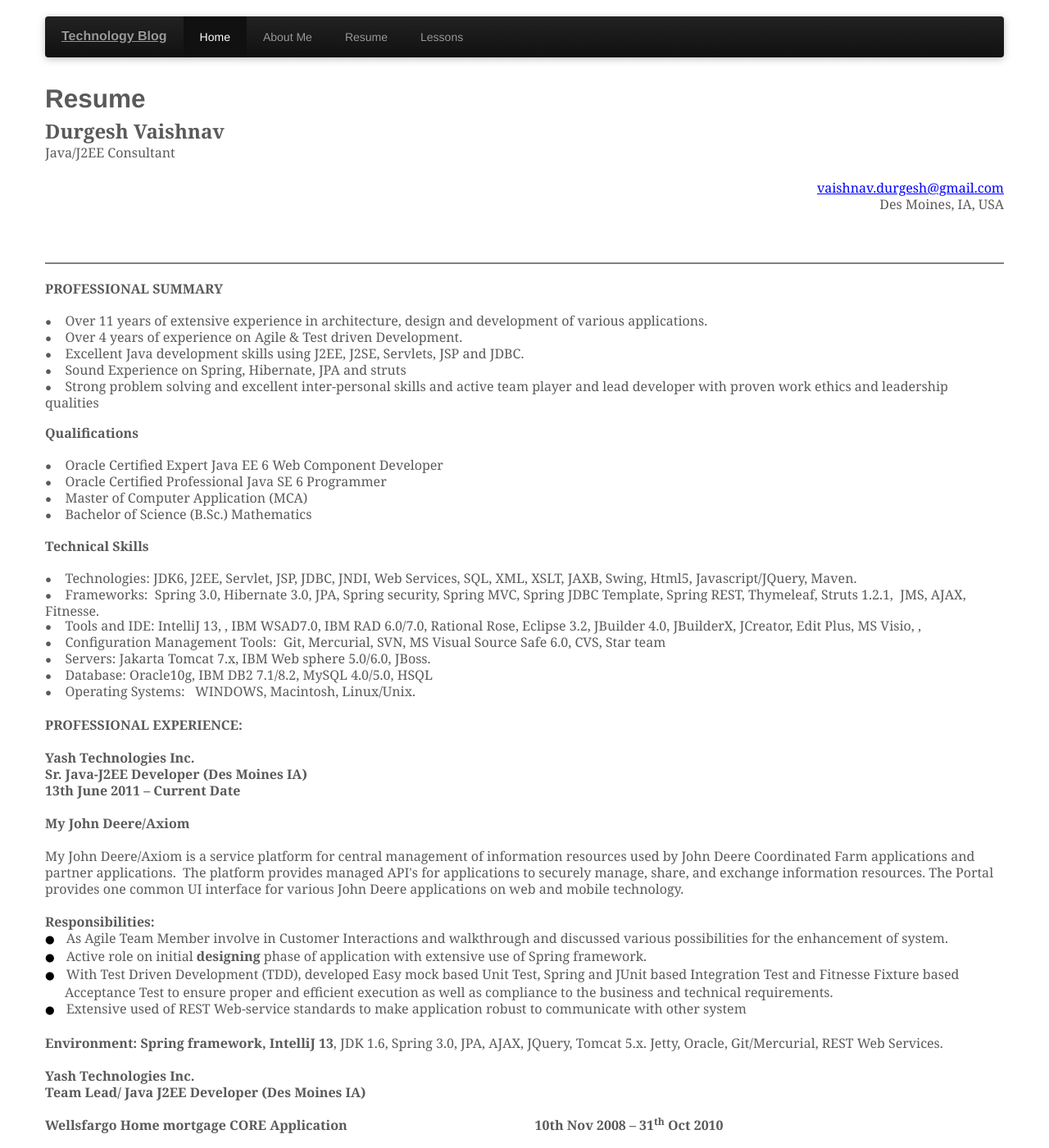
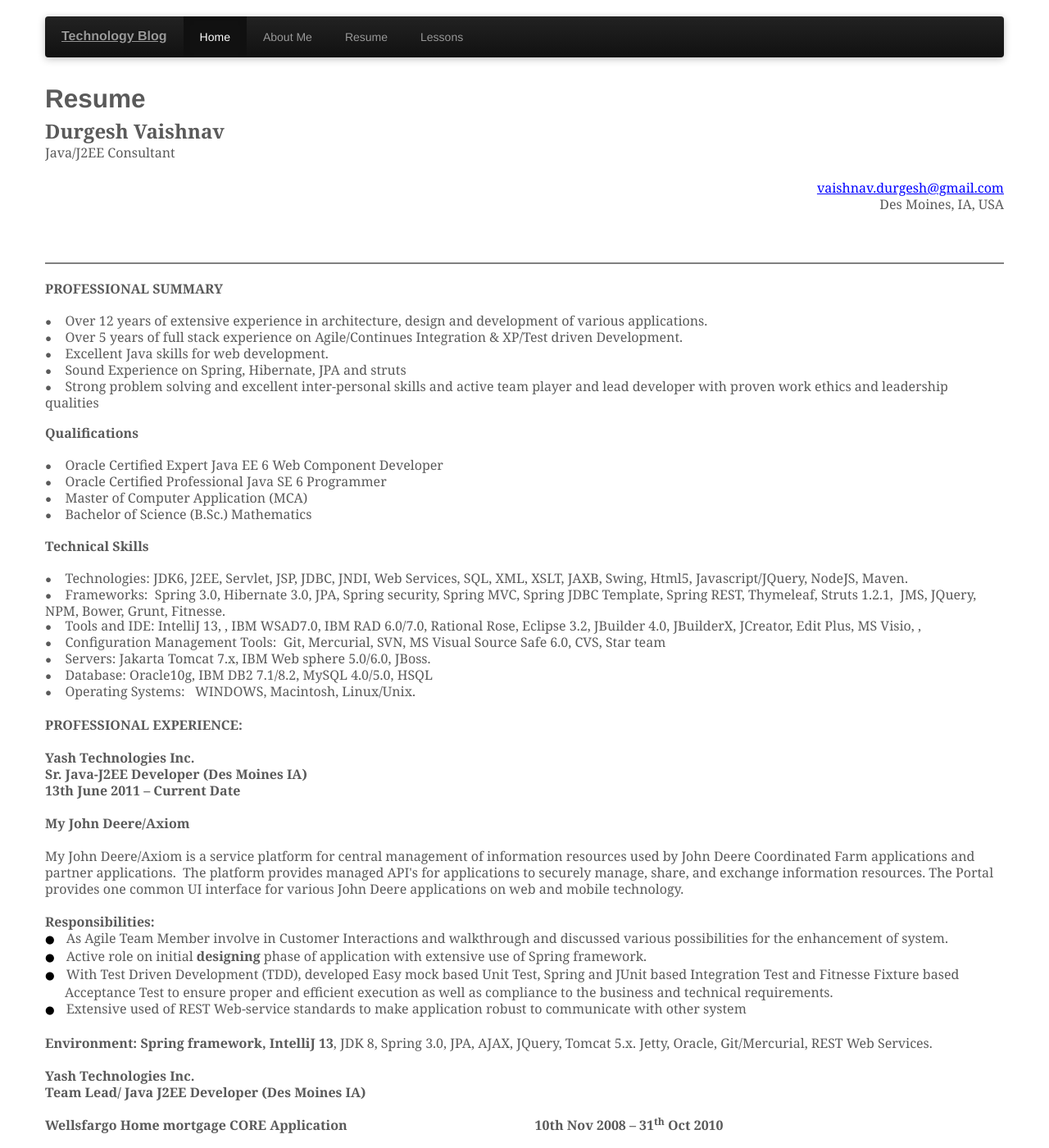
Before and after one commit to vdurgesh/git-pages, a Jekyll site: the page built from resume.html, in a window 1280 px wide and 1400 px high. Shown: the whole window at 82% size. Built offline with Jekyll 4.4.1, drawn with Linux system fonts in a browser that asks for light colours.

Commit message:
update resume

```diff
--- a/resume.html
+++ b/resume.html
@@ -1508,7 +1508,7 @@
 style='font-size:10.0pt;mso-bidi-font-size:12.0pt;font-family:Symbol;
 mso-fareast-font-family:Symbol;mso-bidi-font-family:Symbol'><span
 style='mso-list:Ignore'>&#9679;<span style='font:7.0pt "Times New Roman"'>&nbsp;&nbsp;&nbsp;&nbsp;&nbsp;&nbsp;
-</span></span></span><![endif]>Over 11 years of extensive experience in
+</span></span></span><![endif]>Over 12 years of extensive experience in
 architecture, design and development of various applications.</p>
 
 <p class=MsoNormal style='margin-left:0in;;line-height:13.5pt;
@@ -1516,7 +1516,7 @@
 style='font-size:10.0pt;mso-bidi-font-size:12.0pt;font-family:Symbol;
 mso-fareast-font-family:Symbol;mso-bidi-font-family:Symbol'><span
 style='mso-list:Ignore'>&#9679;<span style='font:7.0pt "Times New Roman"'>&nbsp;&nbsp;&nbsp;&nbsp;&nbsp;&nbsp;
-</span></span></span><![endif]>Over 4 years of experience on Agile &amp; Test
+</span></span></span><![endif]>Over 5 years of full stack experience on Agile/Continues Integration &amp; XP/Test
 driven Development.</p>
 
 <p class=MsoNormal style='margin-left:0in;;line-height:13.5pt;
@@ -1524,8 +1524,7 @@
 style='font-size:10.0pt;mso-bidi-font-size:12.0pt;font-family:Symbol;
 mso-fareast-font-family:Symbol;mso-bidi-font-family:Symbol'><span
 style='mso-list:Ignore'>&#9679;<span style='font:7.0pt "Times New Roman"'>&nbsp;&nbsp;&nbsp;&nbsp;&nbsp;&nbsp;
-</span></span></span><![endif]>Excellent Java development skills using J2EE,
-J2SE, Servlets, JSP and JDBC.</p>
+</span></span></span><![endif]>Excellent Java skills for web development.</p>
 
 <p class=MsoNormal style='margin-left:0in;line-height:13.5pt;
 mso-list:l5 level1 lfo1;tab-stops:list .5in'><![if !supportLists]><span
@@ -1596,8 +1595,8 @@
 mso-fareast-font-family:Symbol;mso-bidi-font-family:Symbol'><span
 style='mso-list:Ignore'>&#9679;<span style='font:7.0pt "Times New Roman"'>&nbsp;&nbsp;&nbsp;&nbsp;&nbsp;&nbsp;
 </span></span></span><![endif]>Technologies: JDK6, J2EE, Servlet, JSP, JDBC,
-JNDI, Web Services, SQL, XML, XSLT, JAXB, Swing, Html5, <span class=SpellE>Javascript</span>/<span
-class=SpellE>JQuery</span>, Maven.</p>
+JNDI, Web Services, SQL, XML, XSLT, JAXB, Swing, Html5,  <span class=SpellE>Javascript</span>/<span
+class=SpellE>JQuery</span>, NodeJS, Maven.</p>
 
 <p class=MsoNormal style='margin-left:0in;line-height:13.5pt;
 mso-list:l5 level1 lfo1;tab-stops:list .5in'><![if !supportLists]><span
@@ -1607,7 +1606,7 @@
 </span></span></span><![endif]>Frameworks:<span style='mso-tab-count:1'>&nbsp; </span>Spring
 3.0, Hibernate 3.0, JPA, Spring security, Spring MVC, Spring JDBC Template,
 Spring REST, <span class=SpellE>Thymeleaf</span>, Struts 1.2.1<span
-class=GramE>,<span style="mso-spacerun:yes">&nbsp; </span>JMS</span>, AJAX, <span
+class=GramE>,<span style="mso-spacerun:yes">&nbsp; </span>JMS</span>, JQuery, NPM, Bower, Grunt, <span
 class=SpellE>Fitnesse</span>. </p>
 
 <p class=MsoNormal style='margin-left:0in;line-height:13.5pt;
@@ -1748,7 +1747,7 @@
 <p class=MsoNormal><b><span style='mso-fareast-font-family:"Trebuchet MS";
 mso-bidi-font-family:"Trebuchet MS"'>Environment: Spring framework, <span
 class=SpellE>IntelliJ</span> 13</span></b><span style='mso-fareast-font-family:
-"Trebuchet MS";mso-bidi-font-family:"Trebuchet MS"'>,<b> </b>JDK 1.6, Spring
+"Trebuchet MS";mso-bidi-font-family:"Trebuchet MS"'>,<b> </b>JDK 8, Spring
 3.0, JPA, AJAX, <span class=SpellE>JQuery</span>, Tomcat 5.x. Jetty, Oracle, <span
 class=SpellE>Git</span>/Mercurial, REST Web Services. <b><o:p></o:p></b></span></p>
 
```
